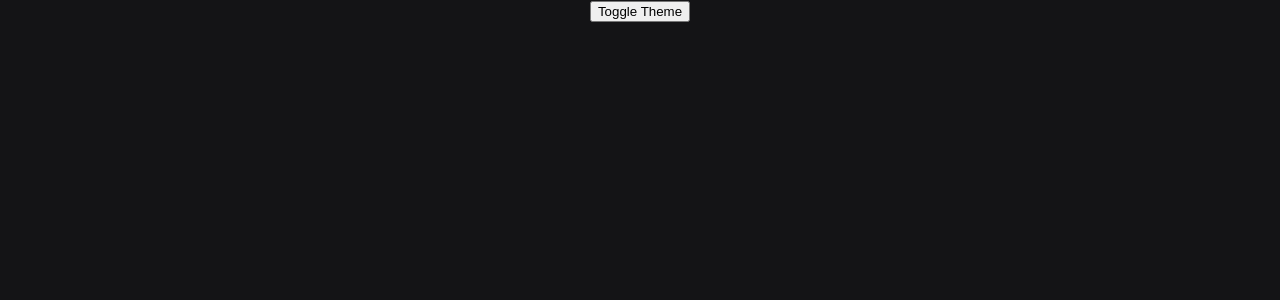
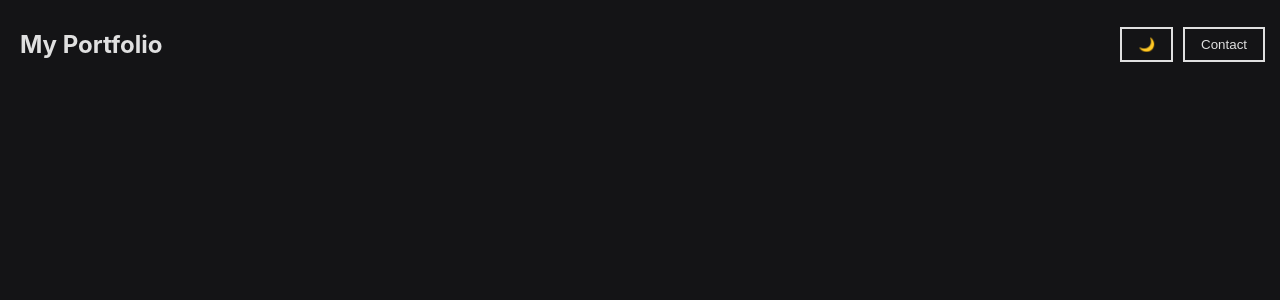
Before and after one commit to Nolan-Olhausen/portfolio-website, a React (Create React App) app: page / in a window 1280 px wide. Shown: the top 300 px of the page. Built offline with nearby package versions, Linux system fonts and the light colour scheme.

Commit message:
Added top nav bar comp and btns

```diff
--- a/src/App.js
+++ b/src/App.js
@@ -2,6 +2,7 @@ import logo from './logo.svg';
 import './App.css';
 import React, { useContext } from 'react';
 import { ThemeContext } from './context/ThemeContext';
+import NavBar from "./components/NavBar";
 
 function App() {
   const { theme, toggleTheme } = useContext(ThemeContext);
@@ -11,9 +12,7 @@ function App() {
 
   return (
     <div className="App">
-      <header>
-        <button onClick={toggleTheme}>Toggle Theme</button>
-      </header>
+      <NavBar />
     </div>
   );
 }
--- /dev/null
+++ b/src/components/NavBar.js
@@ -0,0 +1,24 @@
+// src/components/NavBar.js
+import "../index.css";
+import React from "react";
+import { useTheme } from "../context/ThemeContext";
+
+const NavBar = () => {
+  const { theme, toggleTheme } = useTheme(); // Using the context to get and set the theme
+
+  return (
+    <nav className="navbar">
+      <div>
+        <h1>My Portfolio</h1>
+      </div>
+      <div className="navbar-right">
+        <button className="theme-toggle" onClick={toggleTheme}>
+          {theme === "dark" ? "🌙" : "🌞"}
+        </button>
+        <button className="contact-button">Contact</button>
+      </div>
+    </nav>
+  );
+};
+
+export default NavBar;
--- a/src/context/ThemeContext.js
+++ b/src/context/ThemeContext.js
@@ -1,5 +1,5 @@
 // src/context/ThemeContext.js
-import React, { createContext, useState, useEffect } from 'react';
+import React, { createContext, useContext, useState, useEffect } from 'react';
 
 // Create the Theme Context
 export const ThemeContext = createContext();
@@ -30,3 +30,5 @@ export const ThemeProvider = ({ children }) => {
     </ThemeContext.Provider>
   );
 };
+
+export const useTheme = () => useContext(ThemeContext);
--- a/src/index.css
+++ b/src/index.css
@@ -2,12 +2,20 @@
 body[data-theme='dark'] {
   background-color: #141416;
   color: #e0e0e0;
+  --button-bg: transparent;
+  --button-border: #e0e0e0;
+  --button-hover-bg: #e0e0e0;
+  --button-hover-color: #121212;
 }
 
 /* Default light theme styles */
 body[data-theme='light'] {
   background-color: #E5E5EA;
   color: #121212;
+  --button-bg: transparent;
+  --button-border: #121212;
+  --button-hover-bg: #121212;
+  --button-hover-color: #e0e0e0;
 }
 
 body {
@@ -23,3 +31,53 @@ code {
   font-family: source-code-pro, Menlo, Monaco, Consolas, 'Courier New',
     monospace;
 }
+
+.contact-button {
+  background-color: var(--button-bg);
+  color: var(--text-color);
+  border: 2px solid var(--button-border);
+  padding: 8px 16px;
+  margin-right: 10px;
+  cursor: pointer;
+  transition: background-color 0.3s ease, border-color 0.3s ease, color 0.3s ease;
+}
+
+.contact-button:hover {
+  background-color: var(--button-hover-bg);
+  color: var(--button-hover-color);
+}
+
+.theme-toggle {
+  background-color: var(--button-bg);
+  color: var(--text-color);
+  border: 2px solid var(--button-border);
+  padding: 8px 16px;
+  margin-right: 10px;
+  cursor: pointer;
+  transition: background-color 0.3s ease, border-color 0.3s ease, color 0.3s ease;
+}
+
+.theme-toggle:hover {
+  background-color: var(--button-hover-bg);
+  color: var(--button-hover-color);
+}
+
+.navbar {
+  position: fixed; /* Makes the navbar stick at the top */
+  top: 0;
+  left: 0;
+  width: 100%;
+  padding: 10px 20px;
+  display: flex;
+  justify-content: space-between;
+  align-items: center;
+  background-color: transparent; /* Transparent background */
+  box-shadow: none; /* Remove any box shadow */
+  z-index: 1000; /* Keep it on top */
+}
+
+.navbar-right {
+  display: flex;
+  align-items: center;
+  margin-right: 25px;
+}
```
